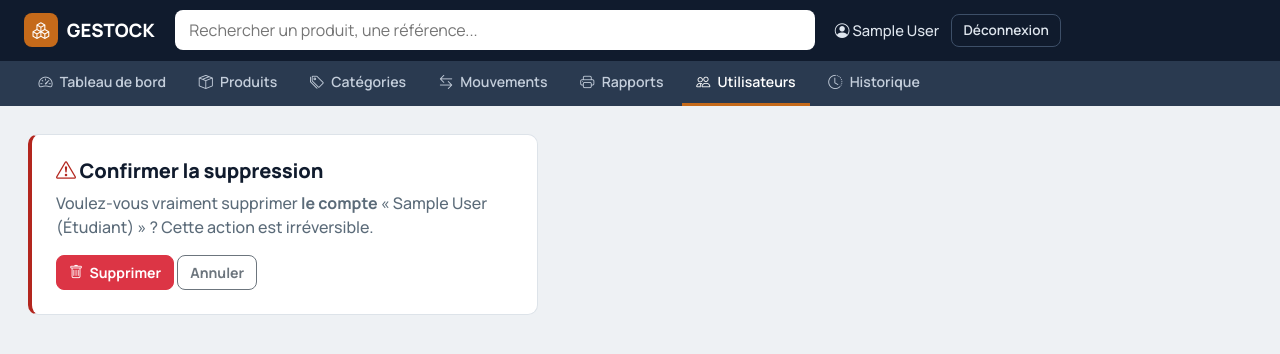
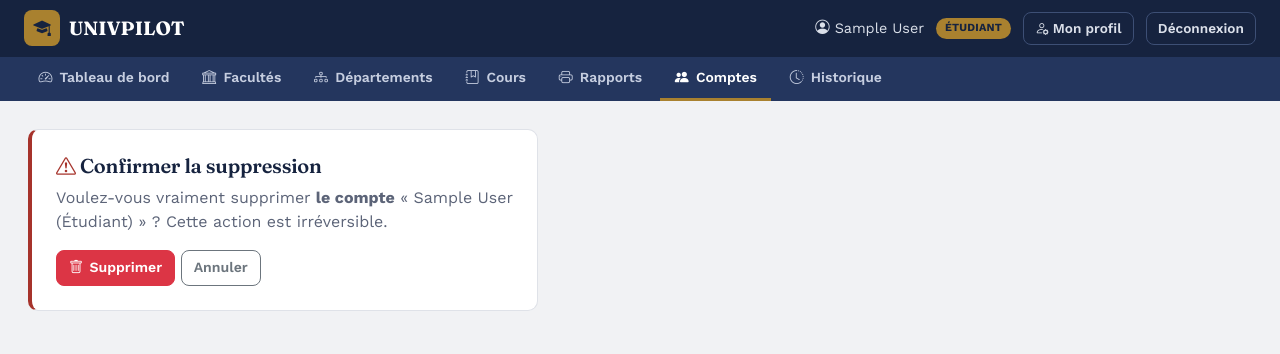
Before and after one commit to monamijer/django-academic, a Django app: page /comptes/utilisateurs/1/supprimer/ in a window 1280 px wide. Shown: the top 354 px of the page. Run offline with Django 5.2, Linux system fonts and the light colour scheme; the visitor is signed in with stand-in values (Sample User, id 1); data comes from the database, SQL or seed files in the repository; some libraries are stand-ins or nearby versions.

Commit message:
Refactor base template to UNIVPILOT branding
Replace GESTOCK stock management theme with university management theme: new color palette (gold/ink), Fraunces + Work Sans fonts, UNIVPILOT brand mark, role-based subnav, hero banner and quick tiles styles, person cards and feed rows, profile/logout links.

```diff
--- a/templates/base.html
+++ b/templates/base.html
@@ -3,219 +3,170 @@
 <head>
 <meta charset="UTF-8">
 <meta name="viewport" content="width=device-width, initial-scale=1.0">
-<title>{% block titre %}GESTOCK{% endblock %} — Gestion de stock</title>
+<title>{% block titre %}UNIVPILOT{% endblock %} — Gestion universitaire</title>
 <link href="https://cdnjs.cloudflare.com/ajax/libs/bootstrap/5.3.3/css/bootstrap.min.css" rel="stylesheet">
 <link href="https://cdnjs.cloudflare.com/ajax/libs/bootstrap-icons/1.11.3/font/bootstrap-icons.min.css" rel="stylesheet">
 <link rel="preconnect" href="https://fonts.googleapis.com">
-<link href="https://fonts.googleapis.com/css2?family=Manrope:wght@400;500;600;700;800&family=JetBrains+Mono:wght@500&display=swap" rel="stylesheet">
+<link href="https://fonts.googleapis.com/css2?family=Fraunces:opsz,wght@9..144,500;9..144,600;9..144,700&family=Work+Sans:wght@400;500;600;700&display=swap" rel="stylesheet">
 <style>
 :root{
-  --ink:#101B2D;          /* fond des barres, texte fort */
-  --ink-soft:#2A3A50;     /* sous-barre */
-  --paper:#EEF1F4;        /* fond de page */
+  --ink:#16233F;
+  --ink-soft:#24365E;
+  --paper:#F1F2F4;
   --card:#FFFFFF;
-  --line:#DDE3E9;
-  --text:#1B2733;
-  --muted:#5B6B79;
-  --brand:#C56A1A;        /* accent cuivre/ambre — CTA, liens actifs */
-  --brand-dark:#9E5313;
-  --ok:#1F7A4D;
-  --ok-bg:#E6F4EC;
-  --warn:#B4790A;
+  --line:#DFE2E8;
+  --text:#1D2433;
+  --muted:#5C6478;
+  --brand:#A9812F;
+  --brand-dark:#8B6A26;
+  --ok:#2E7D4F;
+  --ok-bg:#E4F3EA;
+  --warn:#B2790B;
   --warn-bg:#FBF0DC;
-  --bad:#B3261E;
-  --bad-bg:#FBE7E5;
-  --violet:#5B4B8A;
+  --bad:#A6332B;
+  --bad-bg:#F8E5E3;
   --radius:10px;
 }
 *{box-sizing:border-box;}
-body{
-  background:var(--paper);
-  color:var(--text);
-  font-family:'Manrope',system-ui,-apple-system,sans-serif;
-  font-weight:500;
-}
-h1,h2,h3,h4,h5,h6{font-weight:800; letter-spacing:-.01em; color:var(--ink);}
+body{background:var(--paper); color:var(--text); font-family:'Work Sans',system-ui,sans-serif;}
+h1,h2,h3,h4,h5,h6{font-family:'Fraunces',serif; font-weight:600; letter-spacing:-.01em; color:var(--ink);}
 .mono{font-family:'JetBrains Mono',monospace;}
 
-/* ---- Barre supérieure ---- */
-.topbar{
-  background:var(--ink);
-  padding:.65rem 1.5rem;
-  display:flex; align-items:center; gap:1.25rem;
-}
-.brand-mark{
-  display:flex; align-items:center; gap:.55rem;
-  color:#fff; text-decoration:none; font-weight:800; font-size:1.15rem;
-  white-space:nowrap;
-}
-.brand-mark .glyph{
-  width:34px; height:34px; border-radius:8px;
-  background:var(--brand);
-  display:flex; align-items:center; justify-content:center;
-  font-size:1.05rem;
-}
-.topbar-search{flex:1; max-width:640px;}
-.topbar-search input{
-  border:none; border-radius:8px; padding:.5rem .9rem;
-  width:100%; background:#fff;
-}
-.topbar-search input:focus{outline:2px solid var(--brand); outline-offset:1px;}
-.topbar-user{
-  color:#dfe6ee; display:flex; align-items:center; gap:.75rem; white-space:nowrap; font-size:.92rem;
-}
-.topbar-user .role-pill{
-  background:var(--brand); color:#fff; font-weight:700; font-size:.7rem;
-  padding:.15rem .5rem; border-radius:100px; letter-spacing:.02em;
-}
-.btn-logout{
-  border:1px solid #3d4f68; color:#dfe6ee; background:transparent;
-  border-radius:8px; padding:.35rem .7rem; font-size:.85rem; font-weight:600;
-  text-decoration:none; transition:.15s;
-}
-.btn-logout:hover{background:#3d4f68; color:#fff;}
+.topbar{background:var(--ink); padding:.65rem 1.5rem; display:flex; align-items:center; gap:1.25rem;}
+.brand-mark{display:flex; align-items:center; gap:.55rem; color:#fff; text-decoration:none; font-family:'Fraunces',serif; font-weight:700; font-size:1.2rem; white-space:nowrap;}
+.brand-mark .glyph{width:36px; height:36px; border-radius:8px; background:var(--brand); display:flex; align-items:center; justify-content:center; font-size:1.1rem; color:var(--ink);}
+.topbar-user{color:#dbe0ea; display:flex; align-items:center; gap:.75rem; margin-left:auto; white-space:nowrap; font-size:.9rem;}
+.topbar-user .role-pill{background:var(--brand); color:var(--ink); font-weight:700; font-size:.68rem; padding:.15rem .55rem; border-radius:100px; letter-spacing:.02em;}
+.btn-logout{border:1px solid #3d4f75; color:#dbe0ea; background:transparent; border-radius:8px; padding:.35rem .7rem; font-size:.85rem; font-weight:600; font-family:inherit; text-decoration:none;}
+.btn-logout:hover{background:#3d4f75; color:#fff;}
 
-/* ---- Sous-navigation ---- */
-.subnav{
-  background:var(--ink-soft);
-  padding:0 1.5rem;
-  display:flex; gap:.25rem; overflow-x:auto;
-}
-.subnav a{
-  color:#c4cedb; text-decoration:none; font-weight:600; font-size:.88rem;
-  padding:.65rem .9rem; display:flex; align-items:center; gap:.45rem;
-  border-bottom:3px solid transparent; white-space:nowrap;
-}
+.subnav{background:var(--ink-soft); padding:0 1.5rem; display:flex; gap:.25rem; overflow-x:auto;}
+.subnav a{color:#c6cee0; text-decoration:none; font-weight:600; font-size:.87rem; padding:.65rem .9rem; display:flex; align-items:center; gap:.45rem; border-bottom:3px solid transparent; white-space:nowrap;}
 .subnav a:hover{color:#fff;}
 .subnav a.active{color:#fff; border-bottom-color:var(--brand);}
 
-/* ---- Structure générale ---- */
 .page{padding:1.75rem;}
 .page-head{display:flex; justify-content:space-between; align-items:flex-end; gap:1rem; margin-bottom:1.25rem; flex-wrap:wrap;}
-.page-head h1{font-size:1.5rem; margin:0;}
-.page-head .subtitle{color:var(--muted); font-size:.9rem; font-weight:500; margin-top:.15rem;}
+.page-head h1{font-size:1.55rem; margin:0;}
+.page-head .subtitle{color:var(--muted); font-size:.9rem; font-weight:500; margin-top:.15rem; font-family:'Work Sans',sans-serif;}
 
-/* ---- Boutons ---- */
-.btn{border-radius:8px; font-weight:700; font-size:.88rem;}
-.btn-brand{background:var(--brand); border-color:var(--brand); color:#fff;}
+.btn{border-radius:8px; font-weight:600; font-size:.88rem;}
+.btn-brand{background:var(--brand); border-color:var(--brand); color:var(--ink); font-weight:700;}
 .btn-brand:hover{background:var(--brand-dark); border-color:var(--brand-dark); color:#fff;}
 .btn-outline-brand{border:1.5px solid var(--brand); color:var(--brand-dark); background:#fff;}
-.btn-outline-brand:hover{background:var(--brand); color:#fff;}
+.btn-outline-brand:hover{background:var(--brand); color:var(--ink);}
 .btn-icon{display:inline-flex; align-items:center; gap:.4rem;}
-.icon-btn{
-  width:34px; height:34px; border-radius:8px; display:inline-flex;
-  align-items:center; justify-content:center; border:1px solid var(--line);
-  color:var(--muted); background:#fff; text-decoration:none; transition:.15s;
-}
+.icon-btn{width:34px; height:34px; border-radius:8px; display:inline-flex; align-items:center; justify-content:center; border:1px solid var(--line); color:var(--muted); background:#fff; text-decoration:none;}
 .icon-btn:hover{border-color:var(--brand); color:var(--brand-dark);}
 .icon-btn.danger:hover{border-color:var(--bad); color:var(--bad); background:var(--bad-bg);}
 
-/* ---- Cartes ---- */
 .panel{background:var(--card); border:1px solid var(--line); border-radius:var(--radius);}
-.panel-head{padding:1rem 1.25rem; border-bottom:1px solid var(--line); font-weight:700; color:var(--ink); display:flex; align-items:center; gap:.5rem;}
+.panel-head{padding:1rem 1.25rem; border-bottom:1px solid var(--line); font-weight:700; color:var(--ink); display:flex; align-items:center; gap:.5rem; font-family:'Fraunces',serif;}
 
-/* ---- Cartes statistiques ---- */
 .stat-row{display:grid; grid-template-columns:repeat(auto-fit,minmax(210px,1fr)); gap:1rem;}
-.stat-card{
-  background:var(--card); border:1px solid var(--line); border-radius:var(--radius);
-  padding:1.1rem 1.25rem; display:flex; align-items:center; gap:.9rem;
-}
-.stat-card .icon-circle{
-  width:46px; height:46px; border-radius:50%; display:flex; align-items:center; justify-content:center;
-  font-size:1.2rem; flex-shrink:0; color:#fff;
-}
-.stat-card .value{font-size:1.6rem; font-weight:800; color:var(--ink); line-height:1;}
-.stat-card .label{color:var(--muted); font-size:.82rem; font-weight:600;}
+.stat-card{background:var(--card); border:1px solid var(--line); border-radius:var(--radius); padding:1.15rem 1.3rem; display:flex; align-items:center; gap:1rem; box-shadow:0 1px 2px rgba(22,35,63,.04); transition:.15s;}
+.stat-card:hover{box-shadow:0 6px 16px rgba(22,35,63,.08); border-color:#D8DEE8;}
+.stat-card .icon-circle{width:48px; height:48px; border-radius:12px; display:flex; align-items:center; justify-content:center; font-size:1.25rem; flex-shrink:0; color:#fff; box-shadow:inset 0 -6px 10px rgba(0,0,0,.12);}
+.stat-card .value{font-size:1.7rem; font-weight:700; color:var(--ink); line-height:1; font-family:'Fraunces',serif;}
+.stat-card .label{color:var(--muted); font-size:.8rem; font-weight:600; margin-top:.15rem;}
 
-/* ---- Grille produits (catalogue) ---- */
-.product-grid{display:grid; grid-template-columns:repeat(auto-fill,minmax(240px,1fr)); gap:1rem;}
-.product-card{
-  background:var(--card); border:1px solid var(--line); border-radius:var(--radius);
-  overflow:hidden; display:flex; flex-direction:column; text-decoration:none; color:inherit;
-  transition:.15s;
-}
-.product-card:hover{border-color:var(--brand); box-shadow:0 4px 14px rgba(16,27,45,.08);}
-.product-card .swatch{
-  height:8px; width:100%;
-}
-.product-card .body{padding:1rem 1.1rem; flex:1; display:flex; flex-direction:column; gap:.4rem;}
-.product-card .cat-tag{font-size:.72rem; font-weight:700; text-transform:none; color:var(--muted);}
-.product-card .name{font-weight:800; color:var(--ink); font-size:1.02rem; line-height:1.25;}
-.product-card .ref{font-family:'JetBrains Mono',monospace; font-size:.74rem; color:var(--muted);}
-.product-card .stock-line{display:flex; align-items:baseline; gap:.3rem; margin-top:.2rem;}
-.product-card .stock-line .qty{font-size:1.35rem; font-weight:800; color:var(--ink);}
-.product-card .stock-line .unit{font-size:.78rem; color:var(--muted); font-weight:600;}
-.product-card .price{color:var(--brand-dark); font-weight:800; font-size:1rem;}
-.product-card .tags{display:flex; gap:.35rem; flex-wrap:wrap; margin-top:.15rem;}
-.product-card .footer-actions{
-  border-top:1px solid var(--line); padding:.6rem .9rem; display:flex; gap:.4rem; justify-content:flex-end;
-  background:#FAFBFC;
-}
+.hero-banner{background:linear-gradient(120deg, var(--ink) 0%, var(--ink-soft) 100%); border-radius:var(--radius); padding:1.75rem 2rem; color:#fff; position:relative; overflow:hidden; margin-bottom:1.5rem;}
+.hero-banner::after{content:""; position:absolute; right:-40px; top:-60px; width:220px; height:220px; border-radius:50%; background:radial-gradient(circle, rgba(169,129,47,.28) 0%, rgba(169,129,47,0) 70%);}
+.hero-banner h1{color:#fff; margin:0; font-size:1.7rem; position:relative;}
+.hero-banner .subtitle{color:#b9c2d6; font-size:.92rem; margin-top:.3rem; position:relative; font-weight:500;}
+.hero-banner .hero-meta{display:flex; gap:1.5rem; margin-top:1.1rem; flex-wrap:wrap; position:relative;}
+.hero-banner .hero-meta .item{font-size:.82rem; color:#dbe0ea;}
+.hero-banner .hero-meta .item strong{color:var(--brand); font-weight:700; font-family:'Fraunces',serif; font-size:1rem; display:block;}
 
-/* ---- Badges / pastilles ---- */
+.quick-tile-grid{display:grid; grid-template-columns:repeat(auto-fill,minmax(150px,1fr)); gap:.85rem;}
+.quick-tile{background:var(--card); border:1px solid var(--line); border-radius:var(--radius); padding:1.1rem 1rem; text-decoration:none; color:var(--ink); text-align:center; display:flex; flex-direction:column; align-items:center; gap:.55rem; transition:.15s;}
+.quick-tile:hover{border-color:var(--brand); transform:translateY(-2px); box-shadow:0 8px 18px rgba(22,35,63,.09); color:var(--ink);}
+.quick-tile .tile-icon{width:44px; height:44px; border-radius:10px; display:flex; align-items:center; justify-content:center; font-size:1.3rem; color:#fff;}
+.quick-tile .tile-label{font-weight:700; font-size:.85rem;}
+.quick-tile .tile-sub{font-size:.72rem; color:var(--muted); font-weight:600;}
+
+.feed-row{display:flex; justify-content:space-between; align-items:center; padding:.8rem 1.25rem; border-bottom:1px solid var(--line); gap:1rem;}
+.feed-row:last-child{border-bottom:none;}
+.feed-row:hover{background:#FAFBFC;}
+.feed-row .feed-icon{width:34px; height:34px; border-radius:9px; display:flex; align-items:center; justify-content:center; flex-shrink:0; font-size:.95rem; color:#fff;}
+.feed-row .feed-main{flex:1; min-width:0;}
+.feed-row .feed-title{font-weight:600; color:var(--text); font-size:.9rem;}
+.feed-row .feed-sub{color:var(--muted); font-size:.78rem;}
+.empty-state{padding:2.25rem 1.5rem; text-align:center; color:var(--muted);}
+.empty-state i{font-size:1.8rem; opacity:.5; display:block; margin-bottom:.5rem;}
+
+.person-grid{display:grid; grid-template-columns:repeat(auto-fill,minmax(230px,1fr)); gap:1rem;}
+.person-card{background:var(--card); border:1px solid var(--line); border-radius:var(--radius); overflow:hidden; display:flex; flex-direction:column; text-decoration:none; color:inherit;}
+.person-card:hover{border-color:var(--brand); box-shadow:0 4px 14px rgba(22,35,63,.08);}
+.person-card .swatch{height:7px; width:100%;}
+.person-card .body{padding:1rem 1.1rem; flex:1; display:flex; flex-direction:column; gap:.35rem;}
+.person-card .cat-tag{font-size:.72rem; font-weight:700; color:var(--muted);}
+.person-card .name{font-weight:700; color:var(--ink); font-size:1.02rem; line-height:1.25; font-family:'Fraunces',serif;}
+.person-card .ref{font-family:'JetBrains Mono',monospace; font-size:.74rem; color:var(--muted);}
+.person-card .tags{display:flex; gap:.35rem; flex-wrap:wrap; margin-top:.15rem;}
+.person-card .footer-actions{border-top:1px solid var(--line); padding:.6rem .9rem; display:flex; gap:.4rem; justify-content:flex-end; background:#FAFBFC;}
+
 .tag{font-size:.7rem; font-weight:700; padding:.2rem .55rem; border-radius:100px; display:inline-flex; align-items:center; gap:.3rem;}
 .tag-ok{background:var(--ok-bg); color:var(--ok);}
 .tag-warn{background:var(--warn-bg); color:var(--warn);}
 .tag-bad{background:var(--bad-bg); color:var(--bad);}
 .tag-muted{background:#EDF0F3; color:var(--muted);}
-.dot{width:.6rem; height:.6rem; border-radius:50%; display:inline-block;}
 
-/* ---- Tableaux (vues denses : mouvements, utilisateurs, historique) ---- */
 .table-panel table{margin:0;}
-.table-panel thead th{
-  background:#F7F8FA; color:var(--muted); font-size:.72rem; font-weight:700;
-  text-transform:uppercase; letter-spacing:.04em; border-bottom:1px solid var(--line); padding:.7rem 1rem;
-}
+.table-panel thead th{background:#F7F8FA; color:var(--muted); font-size:.72rem; font-weight:700; text-transform:uppercase; letter-spacing:.04em; border-bottom:1px solid var(--line); padding:.7rem 1rem;}
 .table-panel tbody td{padding:.7rem 1rem; border-bottom:1px solid var(--line); vertical-align:middle; font-size:.9rem;}
 .table-panel tbody tr:last-child td{border-bottom:none;}
 .table-panel tbody tr:hover{background:#FAFBFC;}
 
-/* ---- Formulaires ---- */
 .form-control, .form-select{border-radius:8px; border-color:var(--line);}
-.form-control:focus, .form-select:focus{border-color:var(--brand); box-shadow:0 0 0 .2rem rgba(197,106,26,.15);}
+.form-control:focus, .form-select:focus{border-color:var(--brand); box-shadow:0 0 0 .2rem rgba(169,129,47,.18);}
 .form-label{font-weight:700; font-size:.85rem; color:var(--ink);}
-
-/* ---- Filtres ---- */
 .filter-bar{display:flex; gap:.6rem; flex-wrap:wrap; margin-bottom:1.1rem;}
 .filter-bar .form-control, .filter-bar .form-select{max-width:260px;}
 
 a{color:var(--brand-dark);}
-::selection{background:var(--brand); color:#fff;}
+::selection{background:var(--brand); color:var(--ink);}
 
-@media print{
-  .no-print{display:none !important;}
-  body{background:#fff;}
-  .panel{border:1px solid #ccc;}
-}
-@media (max-width:768px){
-  .topbar{flex-wrap:wrap;}
-  .topbar-search{order:3; max-width:none; flex-basis:100%;}
-}
+@media print{ .no-print{display:none !important;} body{background:#fff;} .panel{border:1px solid #ccc;} }
+@media (max-width:768px){ .topbar{flex-wrap:wrap;} }
 </style>
 </head>
 <body>
 {% if user.is_authenticated %}
 <div class="topbar no-print">
-  <a href="{% url 'stock:tableau_bord' %}" class="brand-mark">
-    <span class="glyph"><i class="bi bi-boxes"></i></span> GESTOCK
-  </a>
-  <form class="topbar-search" method="get" action="{% url 'stock:liste_produits' %}">
-    <input type="text" name="q" placeholder="Rechercher un produit, une référence...">
-  </form>
+  <a href="{% url 'comptes:tableau_bord' %}" class="brand-mark"><span class="glyph"><i class="bi bi-mortarboard-fill"></i></span> UNIVPILOT</a>
   <div class="topbar-user">
     <span><i class="bi bi-person-circle"></i> {{ user.get_full_name|default:user.username }}</span>
-    {% if user.est_administrateur %}<span class="role-pill">ADMIN</span>{% endif %}
-    <a href="{% url 'comptes:deconnexion' %}" class="btn-logout">Déconnexion</a>
+    {% if user.role %}<span class="role-pill">{{ user.get_role_display|upper }}</span>{% endif %}
+    <a href="{% url 'comptes:mon_profil' %}" class="btn-logout"><i class="bi bi-person-gear"></i> Mon profil</a>
+    <form method="post" action="{% url 'comptes:deconnexion' %}" style="display:inline;">
+      {% csrf_token %}
+      <button type="submit" class="btn-logout" style="cursor:pointer;">Déconnexion</button>
+    </form>
   </div>
 </div>
 <div class="subnav no-print">
-  <a href="{% url 'stock:tableau_bord' %}" class="{% if request.resolver_match.url_name == 'tableau_bord' %}active{% endif %}"><i class="bi bi-speedometer2"></i> Tableau de bord</a>
-  <a href="{% url 'stock:liste_produits' %}" class="{% if 'produits' in request.path %}active{% endif %}"><i class="bi bi-box-seam"></i> Produits</a>
-  <a href="{% url 'stock:liste_categories' %}" class="{% if 'categories' in request.path %}active{% endif %}"><i class="bi bi-tags"></i> Catégories</a>
-  <a href="{% url 'stock:liste_mouvements' %}" class="{% if 'mouvements' in request.path %}active{% endif %}"><i class="bi bi-arrow-left-right"></i> Mouvements</a>
+  <a href="{% url 'comptes:tableau_bord' %}" class="{% if request.resolver_match.url_name == 'tableau_bord' %}active{% endif %}"><i class="bi bi-speedometer2"></i> Tableau de bord</a>
+  {% if user.a_acces_global %}
+  <a href="{% url 'academique:liste_facultes' %}" class="{% if 'facultes' in request.path %}active{% endif %}"><i class="bi bi-bank"></i> Facultés</a>
+  {% endif %}
+  {% if user.a_acces_global or user.role == 'DOYEN' %}
+  <a href="{% url 'academique:liste_departements' %}" class="{% if 'departements' in request.path %}active{% endif %}"><i class="bi bi-diagram-3"></i> Départements</a>
+  {% endif %}
+  {% if user.a_acces_global or user.role == 'DOYEN' or user.role == 'CHEF_DEPARTEMENT' %}
+  <a href="{% url 'academique:liste_cours' %}" class="{% if '/cours/' in request.path %}active{% endif %}"><i class="bi bi-journal-bookmark"></i> Cours</a>
+  {% endif %}
+  {% if user.role in "ADMIN_SYSTEME,DIRECTEUR_ACADEMIQUE,DOYEN,CHEF_DEPARTEMENT,SECRETAIRE" %}
+  <a href="{% url 'etudiants:liste_etudiants' %}" class="{% if '/etudiants/' in request.path %}active{% endif %}"><i class="bi bi-people"></i> Étudiants</a>
+  {% endif %}
+  {% if user.role == 'PROFESSEUR' %}
+  <a href="{% url 'etudiants:mes_cours' %}" class="{% if 'mes-cours' in request.path %}active{% endif %}"><i class="bi bi-journal-bookmark"></i> Mes cours</a>
+  {% endif %}
   <a href="{% url 'rapports:centre_rapports' %}" class="{% if '/rapports/' in request.path %}active{% endif %}"><i class="bi bi-printer"></i> Rapports</a>
-  {% if user.est_administrateur or user.is_superuser %}
-  <a href="{% url 'comptes:liste_utilisateurs' %}" class="{% if 'utilisateurs' in request.path %}active{% endif %}"><i class="bi bi-people"></i> Utilisateurs</a>
+  {% if user.est_admin_systeme %}
+  <a href="{% url 'comptes:liste_utilisateurs' %}" class="{% if 'utilisateurs' in request.path %}active{% endif %}"><i class="bi bi-people-fill"></i> Comptes</a>
+  {% endif %}
+  {% if user.est_admin_systeme or user.role == 'DIRECTEUR_ACADEMIQUE' %}
   <a href="{% url 'comptes:historique' %}" class="{% if 'historique' in request.path %}active{% endif %}"><i class="bi bi-clock-history"></i> Historique</a>
   {% endif %}
 </div>
@@ -224,13 +175,11 @@ a{color:var(--brand-dark);}
 <div class="page">
   {% for message in messages %}
     <div class="alert alert-{{ message.tags|default:'info' }} alert-dismissible fade show no-print" role="alert" style="border-radius:8px;">
-      {{ message }}
-      <button type="button" class="btn-close" data-bs-dismiss="alert"></button>
+      {{ message }}<button type="button" class="btn-close" data-bs-dismiss="alert"></button>
     </div>
   {% endfor %}
   {% block contenu %}{% endblock %}
 </div>
-
 <script src="https://cdnjs.cloudflare.com/ajax/libs/bootstrap/5.3.3/js/bootstrap.bundle.min.js"></script>
 </body>
 </html>
```
